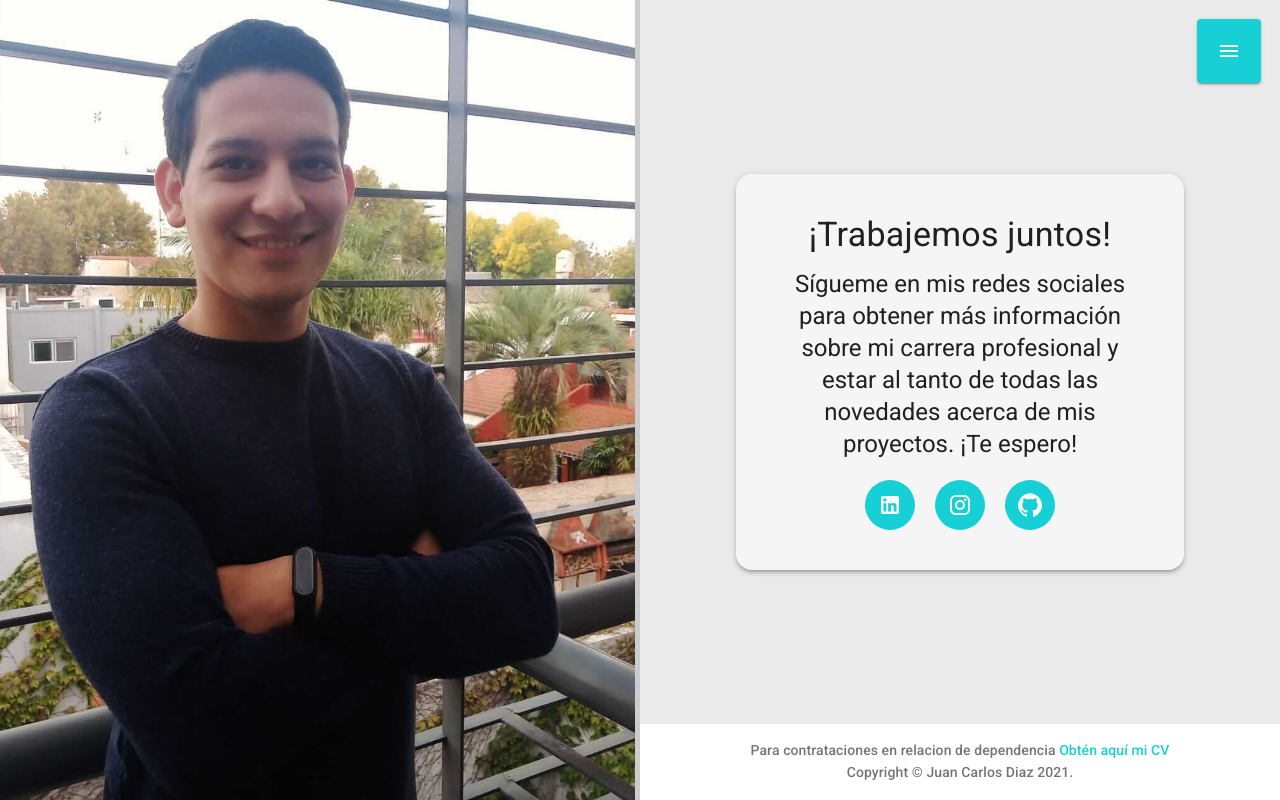
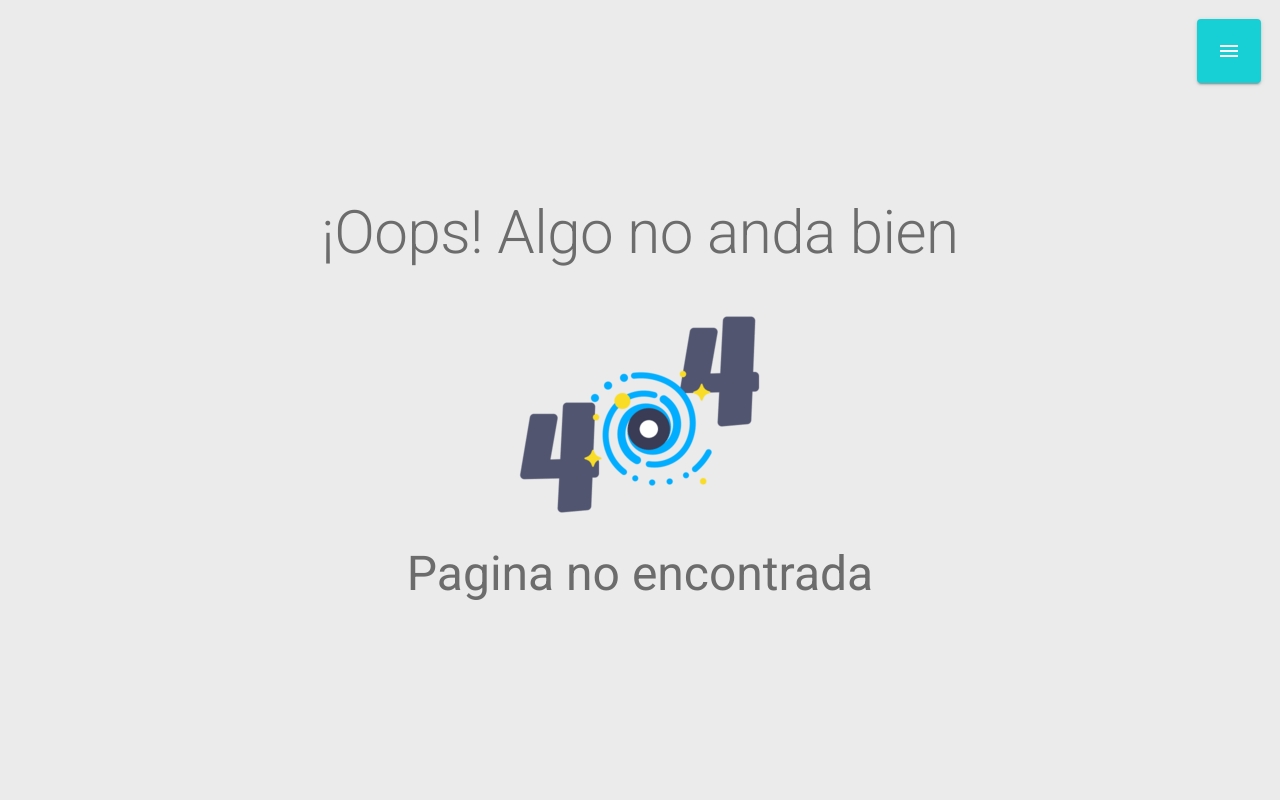
Before and after one commit to Judiazp/portafolio, a React (Create React App) app: page /contact in a window 1280 px wide. Built offline with nearby package versions, Linux system fonts and the light colour scheme.

Commit message:
solucionando errores en las rutas

```diff
--- a/src/App.js
+++ b/src/App.js
@@ -23,14 +23,14 @@ function App() {
 
   return (
     <ThemeProvider theme={themeConfig}>
-      <Router>
+      <Router basename={process.env.PUBLIC_URL}>
         <Switch>
-          { (loading) ? <Loading/> :  <Route exact path = '/portafolio'component={ Welcome } /> }
+          { (loading) ? <Loading/> :  <Route exact path = '/portafolio/'component={ Welcome } /> }
           { (loading) ? <Loading/> :
-            <Route exact path= '/projects'>
+            <Route exact path= '/portafolio/projects'>
               <Project projectList = { projectList } />
             </Route> }
-          { (loading) ? <Loading/> : <Route exact path = '/contact' component={Contact}/> }
+          { (loading) ? <Loading/> : <Route exact path = '/portafolio/contact' component={Contact}/> }
           { (loading) ? <Loading/> : <Route component={PageNotFound}/> }
         </Switch>
       </Router>
```
Also changed, not shown: 6 other files (tests, documents, lock files or other folders).
